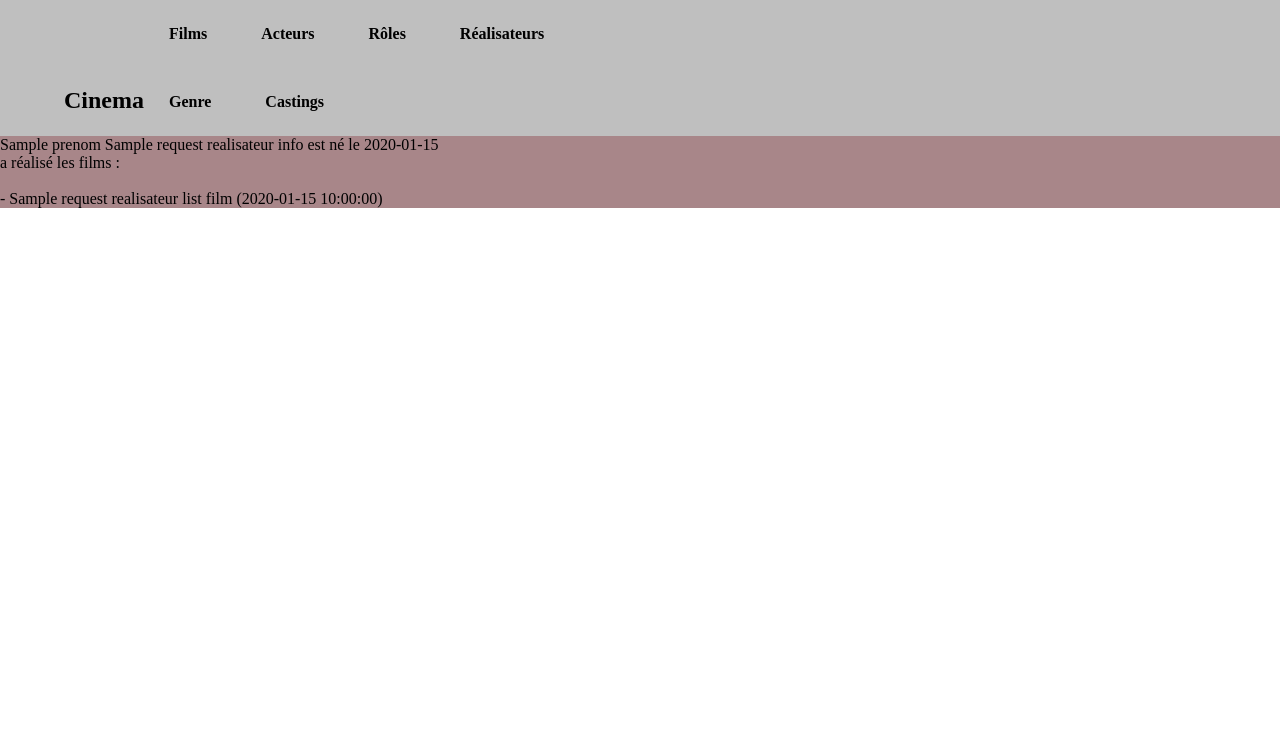
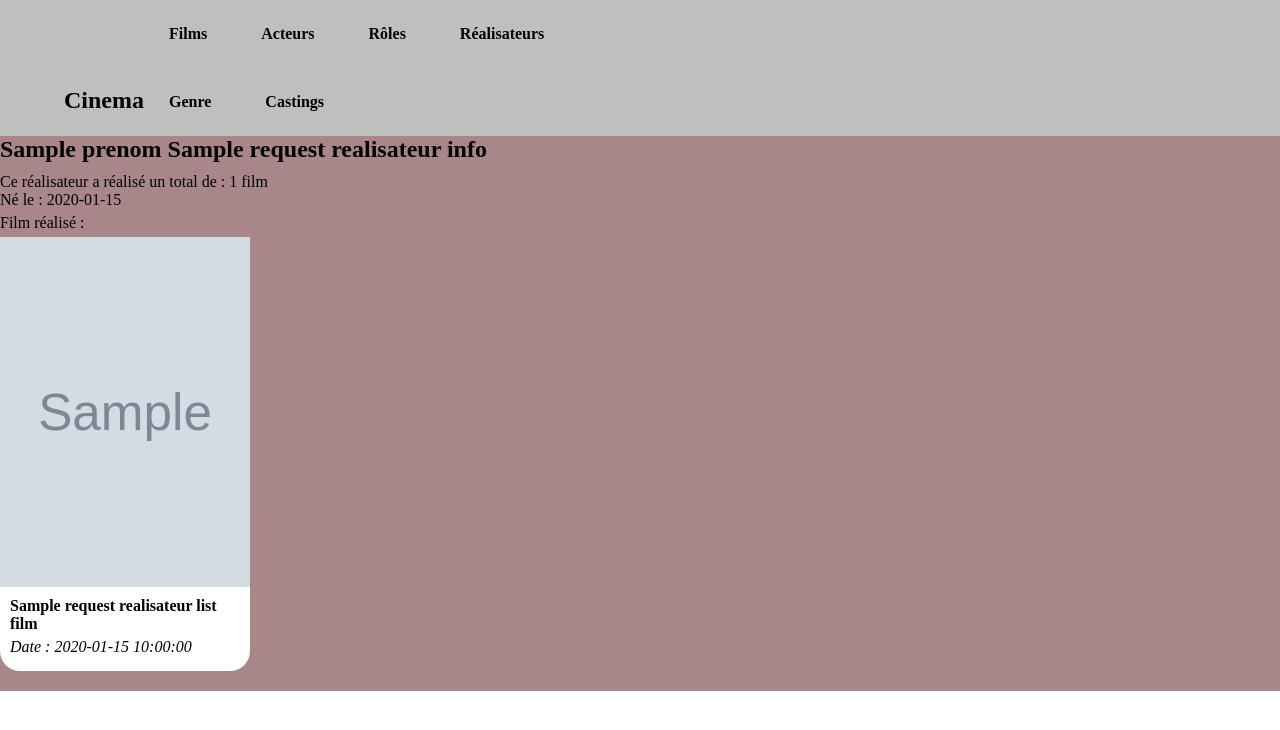
Before and after one commit to Kazae67/MVC_Cinema, a PHP site: template view/realisateur/infosRealisateur.php in a window 1280 px wide. Shown: the top 730 px of the page. Run offline with PHP 8.4, Linux system fonts and the light colour scheme; the template is opened without the code that fills it: most values are stand-ins (such as "Sample title", 1, 10 or a date in 2020); grey boxes marked "Sample" are stand-in pictures; some libraries are stand-ins or nearby versions.

Commit message:
path_img_film ajouté pour infosRealisateurs également dans la requête

```diff
--- a/view/realisateur/infosRealisateur.php
+++ b/view/realisateur/infosRealisateur.php
@@ -1,30 +1,51 @@
 <?php
-
 ob_start();
 ?>
-	<div class="film-card-list">
+<div class="film-acteur-card-list">
+    <div class="film-acteur-card-detail">
+        <?php if (isset($request_realisateur_infos)) {
+            $realisateur_infos = $request_realisateur_infos->fetch(); ?>
+            <h2><?= $realisateur_infos["prenom"] . " " . $realisateur_infos["nom"] ?></h2>
 
-		<div class="film-card-info">
-		<?php
-			if(isset($request_realisateur_infos)){
-				$realisateur_infos = $request_realisateur_infos->fetch();
-			?>
-			<span><?=$realisateur_infos["prenom"]." ".$realisateur_infos["nom"]." est né le ".$realisateur_infos["birthdate"]?><br></span>
-			<span>a réalisé les films : <br><br></span>
-				<?php } ?>
-			<?php
-			if($request_realisateur_list_films->rowCount()>0){
-				foreach($request_realisateur_list_films->fetchAll() as $realisateur_film){ ?>
-				<span> - <a href="index.php?action=infosFilm&id=<?=$realisateur_film['id_film']?>"><?= $realisateur_film["titre_film"]." (". $realisateur_film["date_sortie"].")</a>
-				 "?><br> </span>
-			<?php }}
-			else{ ?>
-				<span class="error">Cet réalisateur n'as produit aucuns films.</span>
-				<?php
-			} ?>
-			</div>
-			</div>
+            <p class="row-count-list">
+                Ce réalisateur a réalisé un total de : <?= $request_realisateur_list_films->rowCount() ?> film<?= ($request_realisateur_list_films->rowCount() > 1) ? "s" : "" ?>
+            </p>
+            <span>Né le : <?= $realisateur_infos["birthdate"] ?></span>
+
+            <span>
+                Film<?= ($request_realisateur_list_films->rowCount() > 1) ? "s" : "" ?> réalisé<?= ($request_realisateur_list_films->rowCount() > 1) ? "s" : "" ?> :
+            </span>
+        <?php } ?>
+
+        <?php if ($request_realisateur_list_films->rowCount() > 0) { ?>
+            <div class="film-acteur-card-horizontal">
+                <?php foreach ($request_realisateur_list_films->fetchAll() as $realisateur_film) { ?>
+                    <div class="film-container">
+                        <a href="index.php?action=infosFilm&id=<?= $realisateur_film['id_film'] ?>">
+                            <div class="film-acteur-card">
+                                <!-- IMAGE -->
+                                <?php
+                                $imagePath = "public/images/imgFilms/";
+                                $imageFilename = $realisateur_film["path_img_film"];
+                                $imageUrl = $imagePath . $imageFilename;
+                                ?>
+                                <img class="image-acteur-film" src="<?= $imageUrl ?>" alt="affiche du film <?= $realisateur_film['titre_film'] ?>">
+                                <div class="film-info">
+                                    <span class="film-title"><?= $realisateur_film['titre_film'] ?></span>
+                                    <span class="film-date">Date : <?= $realisateur_film['date_sortie'] ?></span>
+                                </div>
+                            </div>
+                        </a>
+                    </div>
+                <?php } ?>
+            </div>
+        <?php } else { ?>
+            <span class="error">Ce réalisateur n'a réalisé aucun film.</span>
+        <?php } ?>
+    </div>
+</div>
+
 <?php
-
 $content = ob_get_clean();
 require "view/template.php";
+?>
```
Also changed, not shown: controller/RealisateursController.php (+7 -7 lines).
